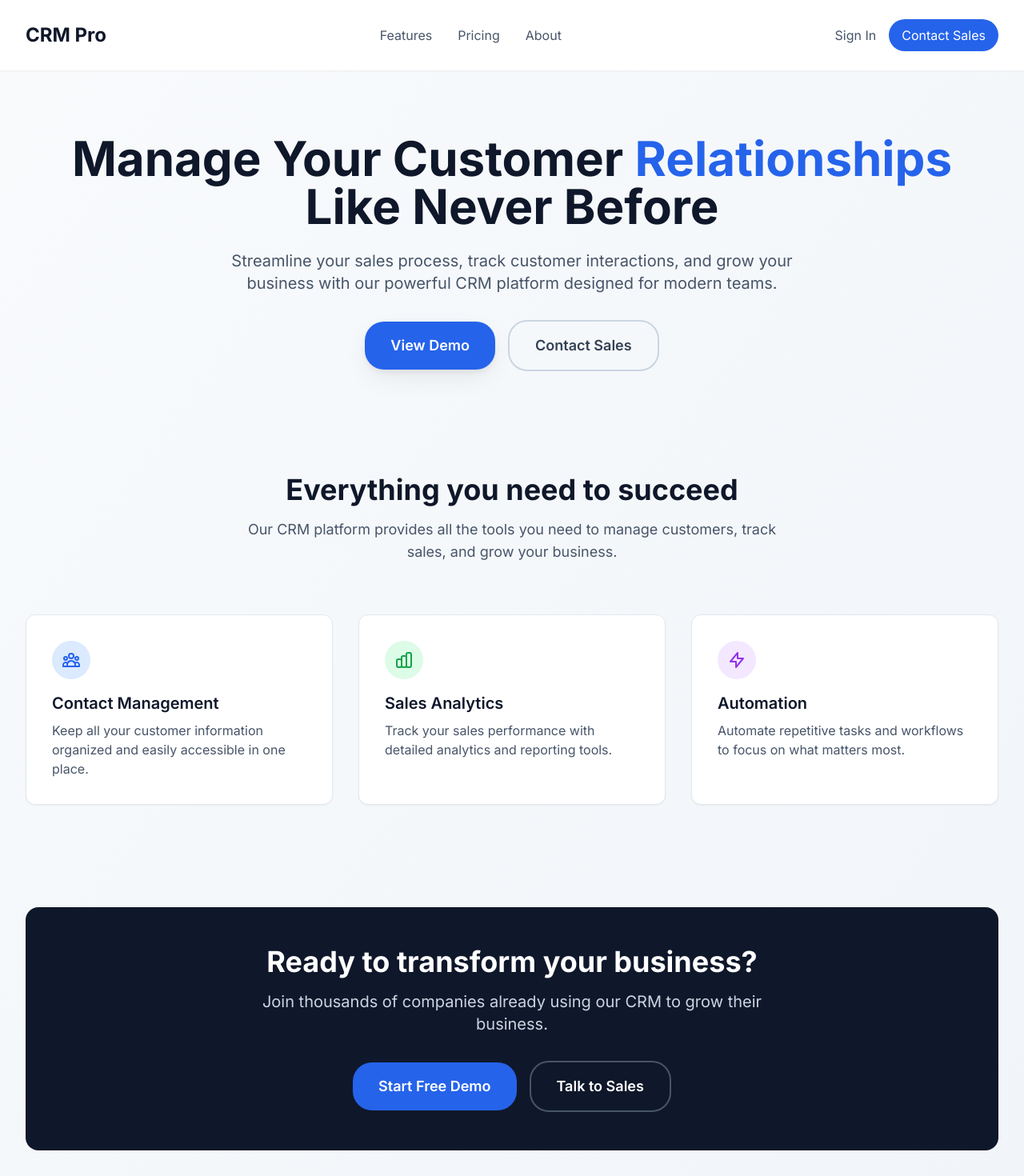
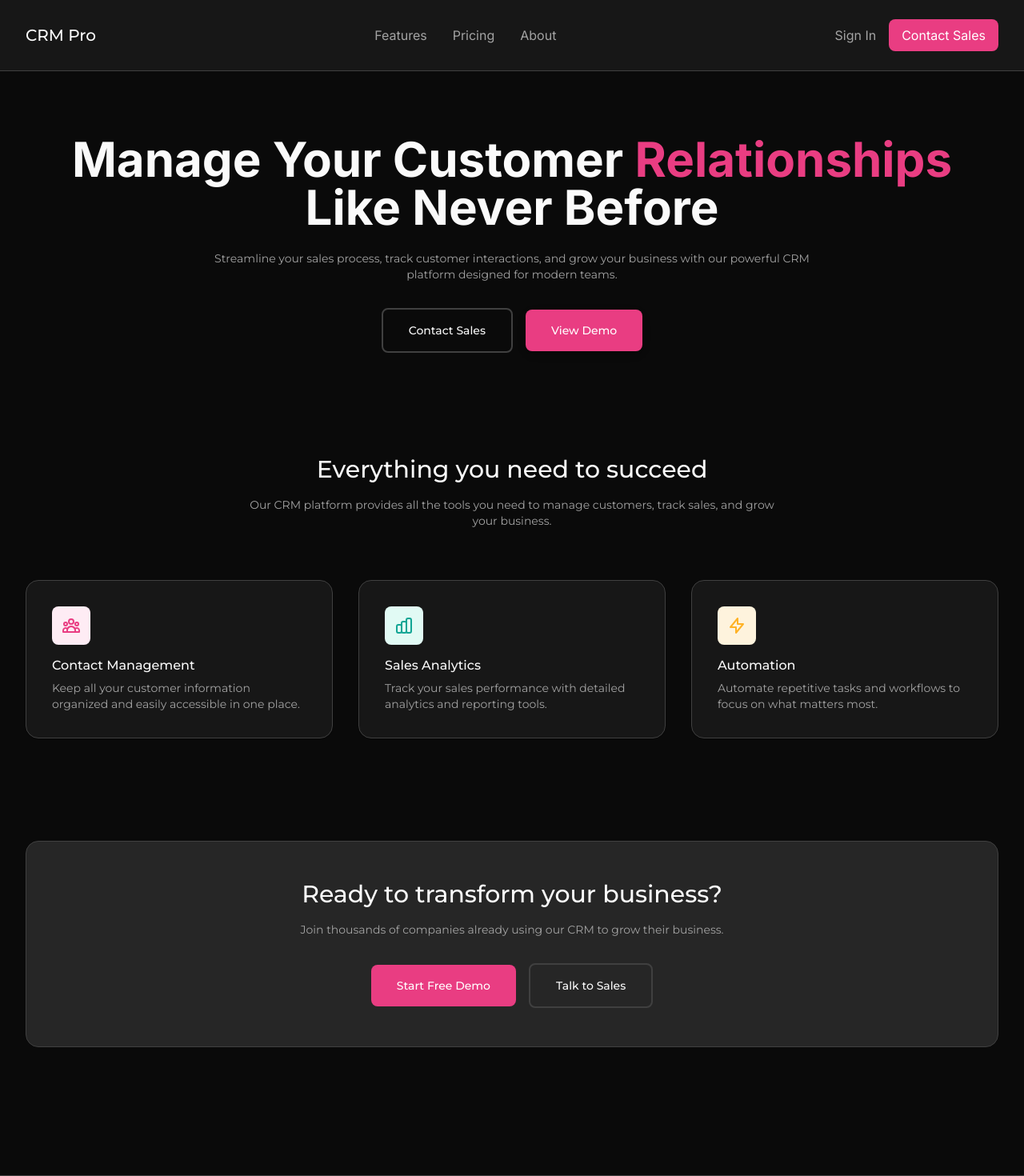
Before and after one commit to human-nature-design/my-app, a Next.js app: page / in a window 1280 px wide. Shown: the top 1470 px of the page at 80% size. Built offline with nearby package versions, Linux system fonts and the light colour scheme.

Commit message:
Landing page styling and pointing to right part of the CRM

```diff
--- a/src/app/page.tsx
+++ b/src/app/page.tsx
@@ -2,22 +2,22 @@ import Link from "next/link";
 
 export default function LandingPage() {
   return (
-    <div className="min-h-screen bg-gradient-to-br from-slate-50 to-slate-100">
+    <div className="min-h-screen bg-default-background">
       {/* Header */}
-      <header className="bg-white shadow-sm">
+      <header className="bg-neutral-50 border-b border-neutral-border">
         <div className="max-w-7xl mx-auto px-4 sm:px-6 lg:px-8">
           <div className="flex justify-between items-center py-6">
             <div className="flex items-center">
-              <h1 className="text-2xl font-bold text-slate-900">CRM Pro</h1>
+              <h1 className="text-heading-2 font-heading-2 text-default-font">CRM Pro</h1>
             </div>
             <nav className="hidden md:flex space-x-8">
-              <a href="#features" className="text-slate-600 hover:text-slate-900">Features</a>
-              <a href="#pricing" className="text-slate-600 hover:text-slate-900">Pricing</a>
-              <a href="#about" className="text-slate-600 hover:text-slate-900">About</a>
+              <a href="#features" className="text-subtext-color hover:text-default-font transition-colors">Features</a>
+              <a href="#pricing" className="text-subtext-color hover:text-default-font transition-colors">Pricing</a>
+              <a href="#about" className="text-subtext-color hover:text-default-font transition-colors">About</a>
             </nav>
             <div className="flex items-center space-x-4">
-              <button className="text-slate-600 hover:text-slate-900">Sign In</button>
-              <button className="bg-blue-600 text-white px-4 py-2 rounded-lg hover:bg-blue-700 transition-colors">
+              <button className="text-subtext-color hover:text-default-font transition-colors">Sign In</button>
+              <button className="bg-brand-primary text-white px-4 py-2 rounded-sm hover:bg-brand-600 transition-colors">
                 Contact Sales
               </button>
             </div>
@@ -28,75 +28,76 @@ export default function LandingPage() {
       {/* Hero Section */}
       <main className="max-w-7xl mx-auto px-4 sm:px-6 lg:px-8 py-20">
         <div className="text-center">
-          <h1 className="text-5xl md:text-6xl font-bold text-slate-900 mb-6">
+          <h1 className="text-5xl md:text-6xl font-bold text-default-font mb-6">
             Manage Your Customer
-            <span className="text-blue-600"> Relationships</span>
+            <span className="text-brand-primary"> Relationships</span>
             <br />
             Like Never Before
           </h1>
-          <p className="text-xl text-slate-600 mb-8 max-w-3xl mx-auto">
+          <p className="text-body font-body text-subtext-color mb-8 max-w-3xl mx-auto">
             Streamline your sales process, track customer interactions, and grow your business
             with our powerful CRM platform designed for modern teams.
           </p>
 
           <div className="flex flex-col sm:flex-row gap-4 justify-center items-center">
+
+            <button className="border-2 border-neutral-border text-default-font px-8 py-4 rounded-sm text-body-bold font-body-bold hover:border-neutral-300 hover:bg-neutral-50 transition-colors">
+              Contact Sales
+            </button>
             <Link
-              href="/crm"
-              className="bg-blue-600 text-white px-8 py-4 rounded-lg text-lg font-semibold hover:bg-blue-700 transition-colors shadow-lg"
+              href="/hub"
+              className="bg-brand-primary text-white px-8 py-4 rounded-sm text-body-bold font-body-bold hover:bg-brand-600 transition-colors shadow-md"
             >
               View Demo
             </Link>
-            <button className="border-2 border-slate-300 text-slate-700 px-8 py-4 rounded-lg text-lg font-semibold hover:border-slate-400 hover:bg-white transition-colors">
-              Contact Sales
-            </button>
           </div>
         </div>
 
         {/* Features Section */}
         <div id="features" className="mt-32">
           <div className="text-center mb-16">
-            <h2 className="text-3xl md:text-4xl font-bold text-slate-900 mb-4">
+            <h2 className="text-heading-1 font-heading-1 text-default-font mb-4">
               Everything you need to succeed
             </h2>
-            <p className="text-lg text-slate-600 max-w-2xl mx-auto">
+            <p className="text-body font-body text-subtext-color max-w-2xl mx-auto">
               Our CRM platform provides all the tools you need to manage customers,
               track sales, and grow your business.
             </p>
           </div>
 
           <div className="grid md:grid-cols-3 gap-8">
-            <div className="bg-white p-8 rounded-xl shadow-sm border border-slate-200">
-              <div className="w-12 h-12 bg-blue-100 rounded-lg flex items-center justify-center mb-4">
-                <svg className="w-6 h-6 text-blue-600" fill="none" stroke="currentColor" viewBox="0 0 24 24">
+            <div className="bg-neutral-50 p-8 rounded-md shadow-sm border border-neutral-border">
+              <div className="w-12 h-12 bg-brand-900 rounded-sm flex items-center justify-center mb-4">
+                <svg className="w-6 h-6 text-brand-primary" fill="none" stroke="currentColor" viewBox="0 0 24 24">
                   <path strokeLinecap="round" strokeLinejoin="round" strokeWidth={2} d="M17 20h5v-2a3 3 0 00-5.356-1.857M17 20H7m10 0v-2c0-.656-.126-1.283-.356-1.857M7 20H2v-2a3 3 0 015.356-1.857M7 20v-2c0-.656.126-1.283.356-1.857m0 0a5.002 5.002 0 019.288 0M15 7a3 3 0 11-6 0 3 3 0 016 0zm6 3a2 2 0 11-4 0 2 2 0 014 0zM7 10a2 2 0 11-4 0 2 2 0 014 0z" />
                 </svg>
               </div>
-              <h3 className="text-xl font-semibold text-slate-900 mb-2">Contact Management</h3>
-              <p className="text-slate-600">
+              <h3 className="text-heading-3 font-heading-3 text-default-font mb-2">Contact Management</h3>
+              <p className="text-body font-body text-subtext-color">
                 Keep all your customer information organized and easily accessible in one place.
               </p>
             </div>
 
-            <div className="bg-white p-8 rounded-xl shadow-sm border border-slate-200">
-              <div className="w-12 h-12 bg-green-100 rounded-lg flex items-center justify-center mb-4">
-                <svg className="w-6 h-6 text-green-600" fill="none" stroke="currentColor" viewBox="0 0 24 24">
+            <div className="bg-neutral-50 p-8 rounded-md shadow-sm border border-neutral-border">
+              <div className="w-12 h-12 bg-success-900 rounded-sm flex items-center justify-center mb-4">
+                <svg className="w-6 h-6 text-success-600" fill="none" stroke="currentColor" viewBox="0 0 24 24">
                   <path strokeLinecap="round" strokeLinejoin="round" strokeWidth={2} d="M9 19v-6a2 2 0 00-2-2H5a2 2 0 00-2 2v6a2 2 0 002 2h2a2 2 0 002-2zm0 0V9a2 2 0 012-2h2a2 2 0 012 2v10m-6 0a2 2 0 002 2h2a2 2 0 002-2m0 0V5a2 2 0 012-2h2a2 2 0 012 2v14a2 2 0 01-2 2h-2a2 2 0 01-2-2z" />
                 </svg>
               </div>
-              <h3 className="text-xl font-semibold text-slate-900 mb-2">Sales Analytics</h3>
-              <p className="text-slate-600">
+              <h3 className="text-heading-3 font-heading-3 text-default-font mb-2">Sales Analytics</h3>
+              <p className="text-body font-body text-subtext-color">
                 Track your sales performance with detailed analytics and reporting tools.
               </p>
             </div>
 
-            <div className="bg-white p-8 rounded-xl shadow-sm border border-slate-200">
-              <div className="w-12 h-12 bg-purple-100 rounded-lg flex items-center justify-center mb-4">
-                <svg className="w-6 h-6 text-purple-600" fill="none" stroke="currentColor" viewBox="0 0 24 24">
+            <div className="bg-neutral-50 p-8 rounded-md shadow-sm border border-neutral-border">
+              <div className="w-12 h-12 bg-warning-900 rounded-sm flex items-center justify-center mb-4">
+                <svg className="w-6 h-6 text-warning-600" fill="none" stroke="currentColor" viewBox="0 0 24 24">
                   <path strokeLinecap="round" strokeLinejoin="round" strokeWidth={2} d="M13 10V3L4 14h7v7l9-11h-7z" />
                 </svg>
               </div>
-              <h3 className="text-xl font-semibold text-slate-900 mb-2">Automation</h3>
-              <p className="text-slate-600">
+              <h3 className="text-heading-3 font-heading-3 text-default-font mb-2">Automation</h3>
+              <p className="text-body font-body text-subtext-color">
                 Automate repetitive tasks and workflows to focus on what matters most.
               </p>
             </div>
@@ -104,21 +105,21 @@ export default function LandingPage() {
         </div>
 
         {/* CTA Section */}
-        <div className="mt-32 bg-slate-900 rounded-2xl p-12 text-center">
-          <h2 className="text-3xl md:text-4xl font-bold text-white mb-4">
+        <div className="mt-32 bg-neutral-100 rounded-md p-12 text-center border border-neutral-border">
+          <h2 className="text-heading-1 font-heading-1 text-default-font mb-4">
             Ready to transform your business?
           </h2>
-          <p className="text-xl text-slate-300 mb-8 max-w-2xl mx-auto">
+          <p className="text-body font-body text-subtext-color mb-8 max-w-2xl mx-auto">
             Join thousands of companies already using our CRM to grow their business.
           </p>
           <div className="flex flex-col sm:flex-row gap-4 justify-center items-center">
             <Link
-              href="/crm"
-              className="bg-blue-600 text-white px-8 py-4 rounded-lg text-lg font-semibold hover:bg-blue-700 transition-colors"
+              href="/hub"
+              className="bg-brand-primary text-white px-8 py-4 rounded-sm text-body-bold font-body-bold hover:bg-brand-600 transition-colors"
             >
               Start Free Demo
             </Link>
-            <button className="border-2 border-slate-600 text-white px-8 py-4 rounded-lg text-lg font-semibold hover:border-slate-500 hover:bg-slate-800 transition-colors">
+            <button className="border-2 border-neutral-border text-default-font px-8 py-4 rounded-sm text-body-bold font-body-bold hover:border-neutral-300 hover:bg-neutral-50 transition-colors">
               Talk to Sales
             </button>
           </div>
@@ -126,10 +127,10 @@ export default function LandingPage() {
       </main>
 
       {/* Footer */}
-      <footer className="bg-white border-t border-slate-200 mt-20">
+      <footer className="bg-neutral-50 border-t border-neutral-border mt-20">
         <div className="max-w-7xl mx-auto px-4 sm:px-6 lg:px-8 py-12">
-          <div className="text-center text-slate-600">
-            <p>&copy; 2024 CRM Pro. All rights reserved.</p>
+          <div className="text-center text-subtext-color">
+            <p className="text-body font-body">&copy; 2024 CRM Pro. All rights reserved.</p>
           </div>
         </div>
       </footer>
```
